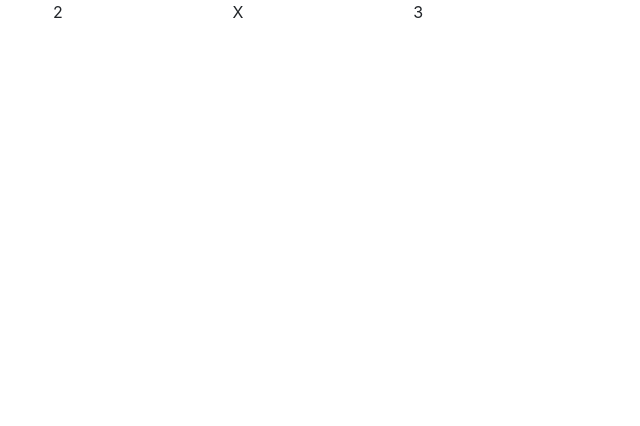
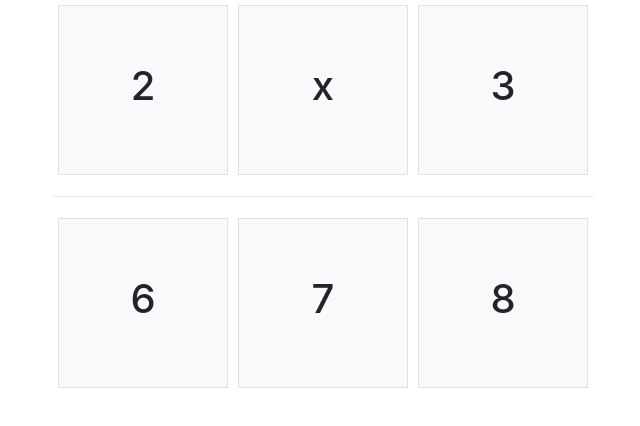
Before and after one commit to leftdevel/operations, a React (Vite) app: page / in a window 1280 px wide. Shown: the top 426 px of the page, without its empty margins (317-957 px from the left). Built offline with nearby package versions, Linux system fonts and the light colour scheme.

Commit message:
ChipGroup

```diff
--- a/src/components/App.jsx
+++ b/src/components/App.jsx
@@ -2,17 +2,16 @@ import React from "react";
 import Container from "react-bootstrap/Container";
 import Row from "react-bootstrap/Row";
 import Col from "react-bootstrap/Col";
+import ChipGroup from "./ChipGroup";
 
 function App() {
   return (
     <Container>
       <Row className="justify-content-md-center">
         <Col xs lg="6">
-          <div className="chipGroup">
-            <div className="chip">2</div>
-            <div className="chip">X</div>
-            <div className="chip">3</div>
-          </div>
+          <ChipGroup options={["2", "x", "3"]} />
+          <hr />
+          <ChipGroup options={["6", "7", "8"]} />
         </Col>
       </Row>
     </Container>
--- a/src/components/Chip.jsx
+++ b/src/components/Chip.jsx
@@ -1,12 +1,26 @@
-import React from "react";
+import React, { useRef, useEffect, useState } from "react";
 import PropTypes from "prop-types";
 
-function Chip({ label }) {
-  return <div className="chip">{label}</div>;
+function Chip({ children }) {
+  const ref = useRef(null);
+  const [style, setStyle] = useState({ height: 0 });
+
+  useEffect(() => {
+    const height = ref.current ? `${ref.current.offsetWidth}px` : 0;
+    setStyle({ height });
+  }, []);
+
+  return (
+    <div ref={ref} style={style} className="chip">
+      <div className="content bg-light border">
+        <h1>{children}</h1>
+      </div>
+    </div>
+  );
 }
 
 Chip.propTypes = {
-  label: PropTypes.string.isRequired,
+  children: PropTypes.node.isRequired,
 };
 
 export default Chip;
--- /dev/null
+++ b/src/components/ChipGroup.jsx
@@ -0,0 +1,20 @@
+import React from "react";
+import PropTypes from "prop-types";
+import Chip from "./Chip";
+
+function ChipGroup({ options }) {
+  return (
+    <div className="chipGroup">
+      {options.map((option, i) => (
+        // eslint-disable-next-line react/no-array-index-key
+        <Chip key={`${i}_${option}`}>{option}</Chip>
+      ))}
+    </div>
+  );
+}
+
+ChipGroup.propTypes = {
+  options: PropTypes.arrayOf(PropTypes.string).isRequired,
+};
+
+export default ChipGroup;
--- a/src/styles.less
+++ b/src/styles.less
@@ -2,6 +2,16 @@
   display: flex;
 
   .chip {
-    flex: 1 1 auto;
+    padding: 5px;
+    flex: 1 1 0;
+
+    .content {
+      display: flex;
+      justify-content: center;
+      align-items: center;
+      box-sizing: border-box;
+      width: 100%;
+      height: 100%;
+    }
   }
 }
```
